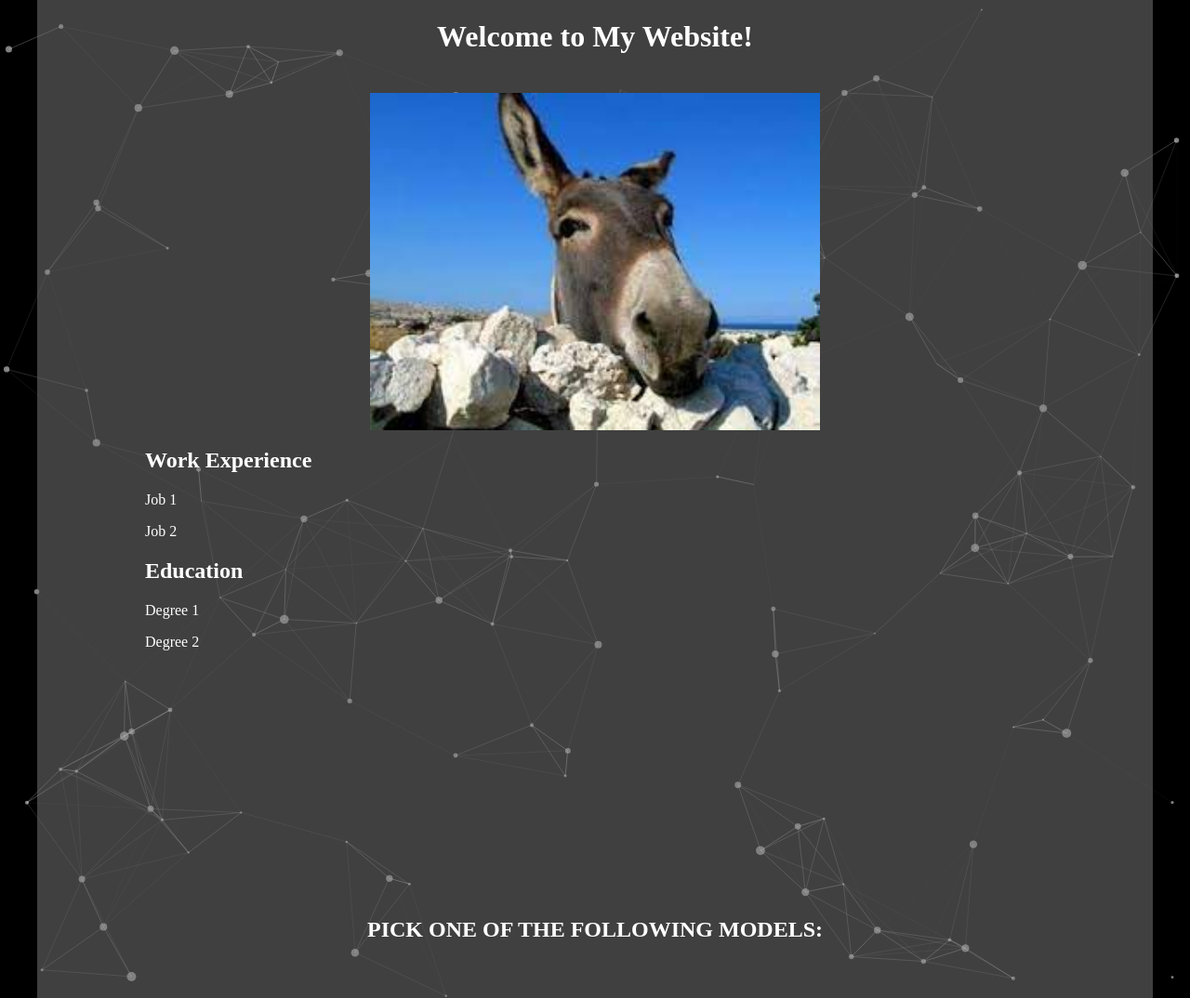
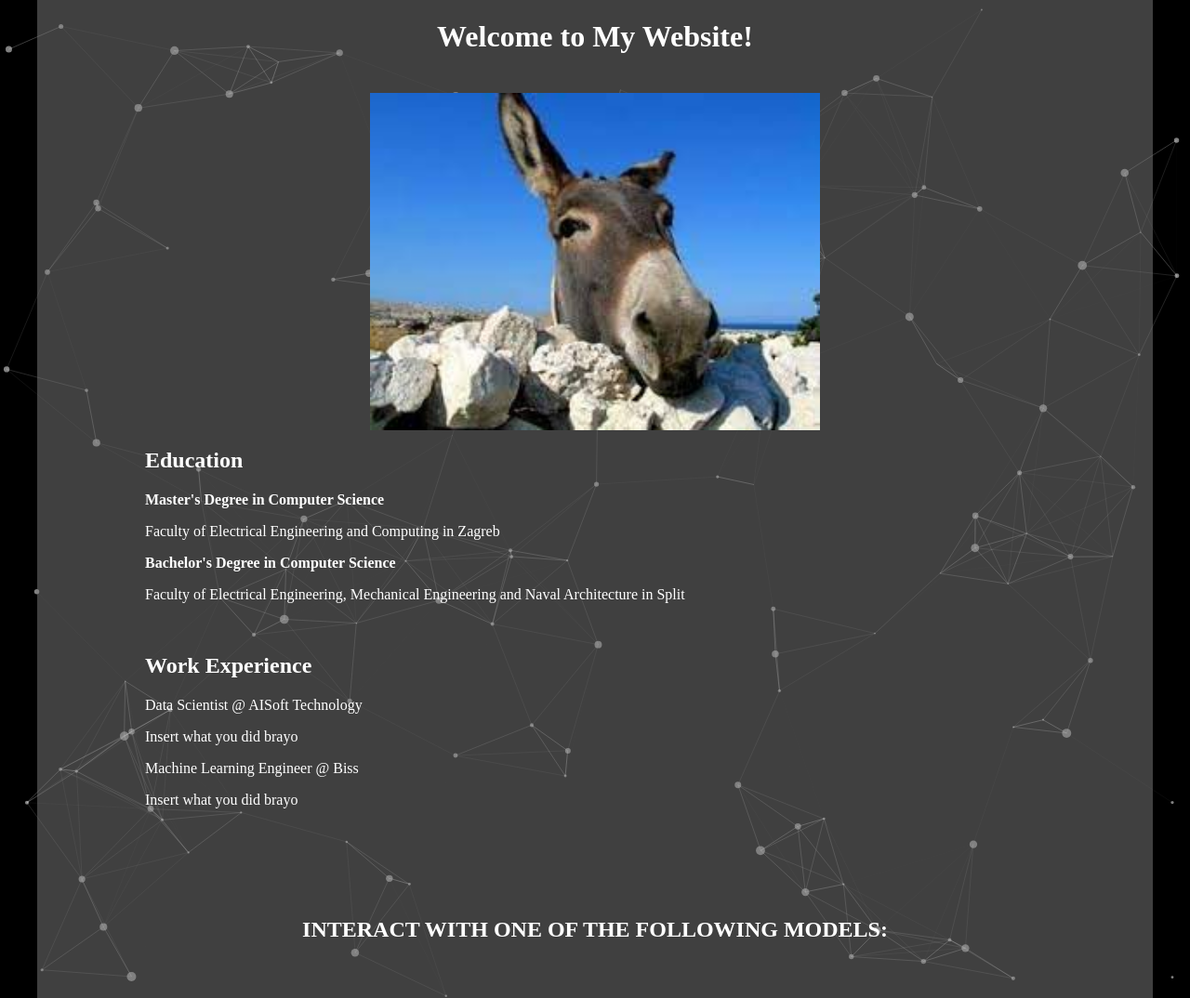
Before and after one commit to buzaXnov/my-website, a Flask app: page / in a window 1280 px wide. Shown: the whole page at 93% size. Run offline with Flask 3, Linux system fonts and the light colour scheme.

Commit message:
Added more info on education and work experience.

```diff
--- a/templates/home.html
+++ b/templates/home.html
@@ -19,20 +19,25 @@
       <img src="{{ url_for('static', filename='me.jpg') }}" alt="Resume Image">
     </div>
     <div id="resume-text">
+      <h2>Education</h2>
+      <ul>
+        <li style="font-weight: bold;">Master's Degree in Computer Science</li>
+        <li>Faculty of Electrical Engineering and Computing in Zagreb</li>
+        <li style="font-weight: bold;">Bachelor's Degree in Computer Science</li>
+        <li>Faculty of Electrical Engineering, Mechanical Engineering and Naval Architecture in Split</li>
+        <br>
+      </ul>
       <h2>Work Experience</h2>
       <ul>
-          <li>Job 1</li>
-          <li>Job 2</li>
-        </ul>
-        <h2>Education</h2>
-        <ul>
-          <li>Degree 1</li>
-          <li>Degree 2</li>
+        <li>Data Scientist @ AISoft Technology</li>
+        <p>Insert what you did brayo</p>
+        <li>Machine Learning Engineer @ Biss</li>
+        <p>Insert what you did brayo</p>
       </ul>
     </div>
   </div>
 
-    <h2 id="model-choice">Pick one of the following models:</h2>
+  <h2 id="model-choice">Interact with one of the following models:</h2>
   <ul id="model-links">
     <li><a href="{{ url_for('greek_symbols') }}">Greek Symbol Recognition</a></li>
     <li><a href="#">Other Model 1</a></li>
@@ -40,6 +45,16 @@
     <!-- Add more links to other models as needed -->
   </ul>
 
+  <div id="contact-section">
+    <h3>Contact Me</h3>
+    <ul>
+      <li><a href="mailto:filip1701@gmail.com">Email</a></li>
+      <li><a href="https://github.com/buzaXnov">Github</a></li>
+      <li><a href="https://www.linkedin.com/in/filip-buti%C4%87/">LinkedIn</a></li>
+    </ul>
+
+  </div>
+
   <div id="particles-js"></div>
   <script text="text/javascript" src="{{ url_for('static', filename='particles.js') }}"></script>
 </body>
```
Lines whose indentation alone changed are shown as unchanged.
